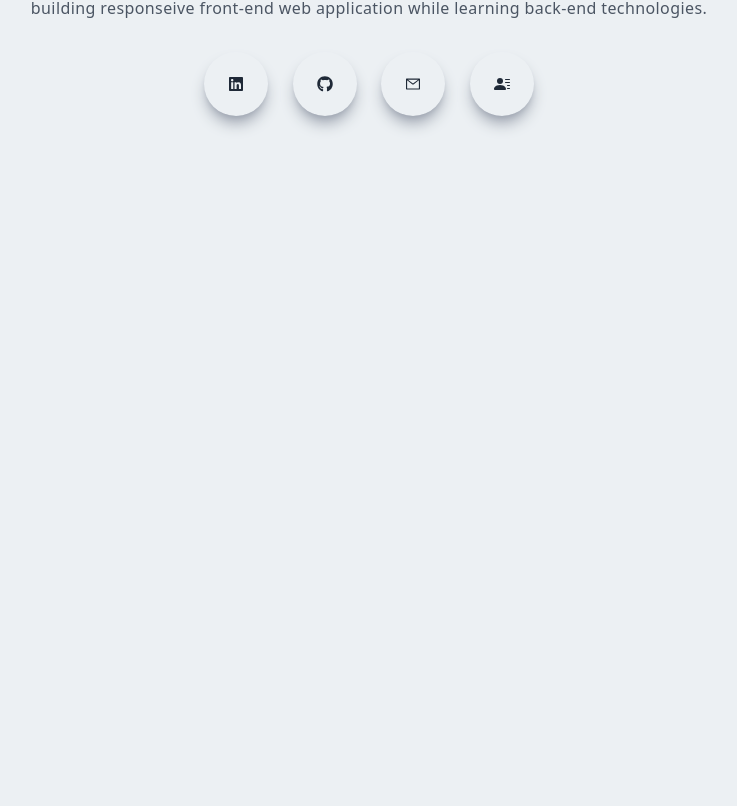
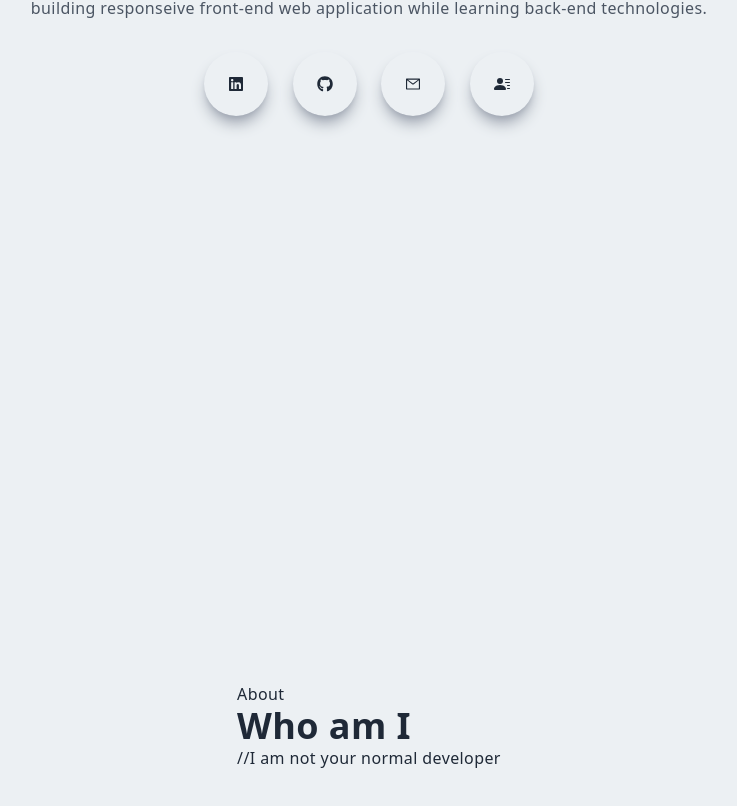
Before and after one commit to zachuri/t3-portfolio, a Next.js app: page / in a window 1280 px wide. Shown: the part 458-1264 px from the top of the page, without its empty margins (271-1008 px from the left). Before the commit the page ends 800 px from the top, so only its background shows below. Built offline with nearby package versions, Linux system fonts and the light colour scheme.

Commit message:
about: setup about

```diff
--- /dev/null
+++ b/src/components/About.tsx
@@ -0,0 +1,18 @@
+import React from "react";
+
+function About() {
+	return (
+		<div className="w-full md:h-screen p-2 flex items-center py-16">
+			<div className="max-w-[1240px] m-auto md:grid grid-cols gap-8">
+				<div className="col-span-2">
+					<p>About</p>
+					<h2>Who am I</h2>
+					<p>//I am not your normal developer</p>
+				</div>
+				<div></div>
+			</div>
+		</div>
+	);
+}
+
+export default About;
--- a/src/pages/index.tsx
+++ b/src/pages/index.tsx
@@ -2,6 +2,7 @@
 import Head from "next/head";
 import Main from "../components/Main";
 import Navbar from "../components/Navbar";
+import About from "../components/About";
 
 const Home: NextPage = () => {
 	return (
@@ -13,6 +14,7 @@
 			</Head>
 			<Navbar />
 			<Main />
+			<About />
 		</>
 	);
 };
```
